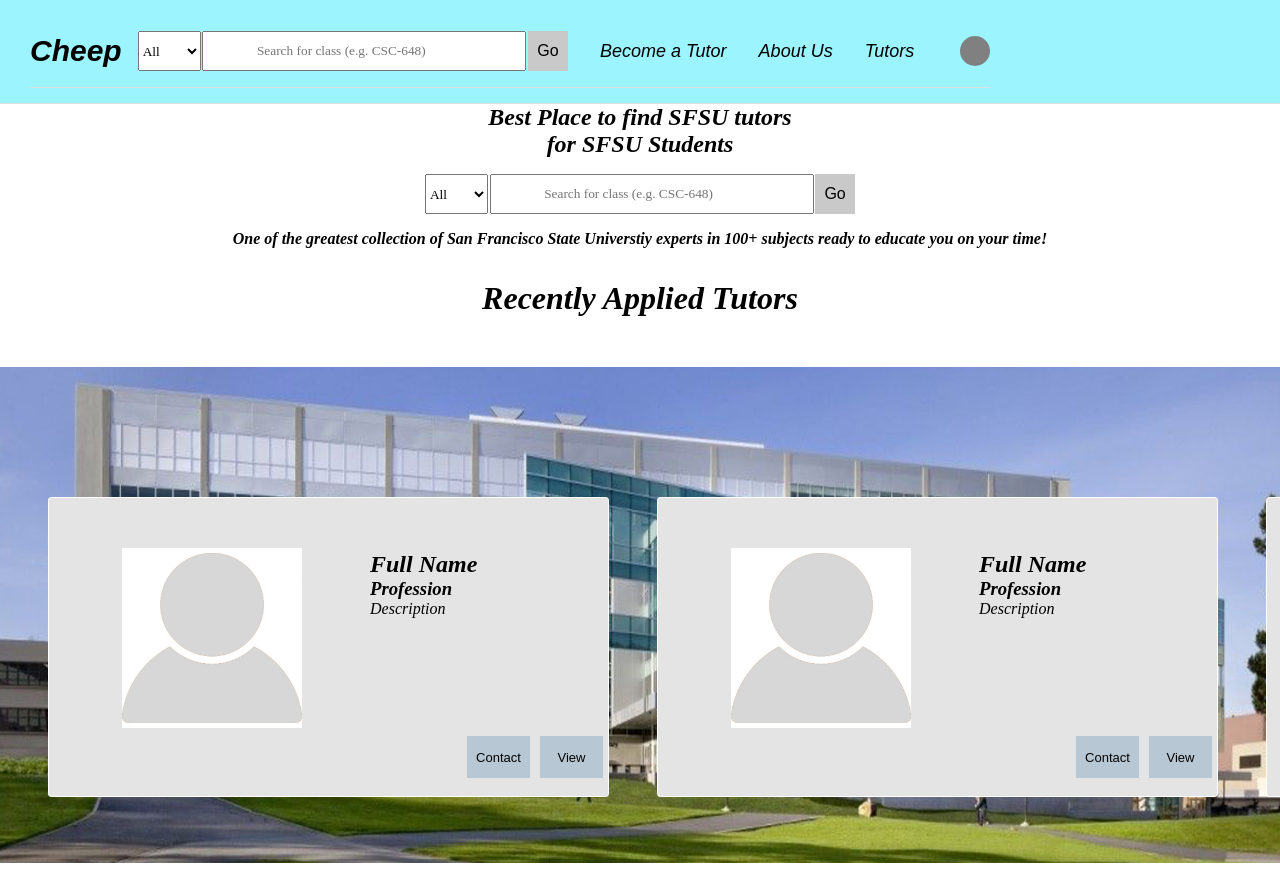
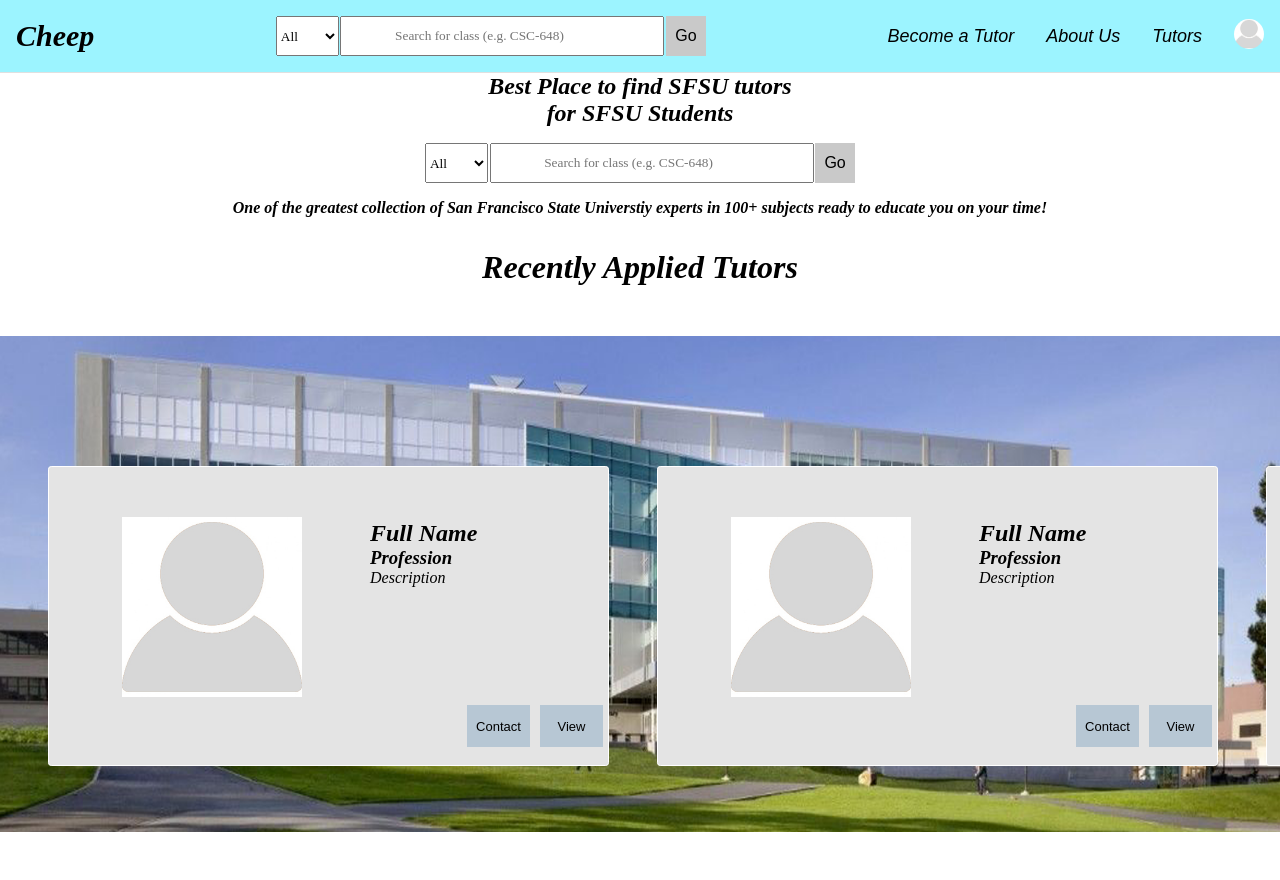
Before and after one commit to spushkin/CSC648_SFSU_Tutor_Project, a React (Create React App) app in the folder application/Front-End/: page / in a window 1280 px wide. After the commit the page ends 849 px from the top, so only its background shows below. Built offline with nearby package versions, Linux system fonts and the light colour scheme; a web font is replaced by a local one.

Commit message:
vertical prototype in sync with development

```diff
--- a/application/Front-End/src/pages/NavMenu.js
+++ b/application/Front-End/src/pages/NavMenu.js
@@ -7,83 +7,34 @@
 
 	return (
 		<Fragment>
-			<div
-				style={{
-					display: "flex",
-					justifyContent: "space-between",
-					alignItems: "center",
-					padding: "15px 30px",
-					borderBottom: "1px solid #e0e0e0",
-					backgroundColor: "#9cf4ff",
-				}}
-			>
 			<nav>
-					{/* Title */}
-					<Link
-						to="/"
-						style={{
-							fontSize: "30px",
-							fontWeight: "bold",
-							fontStyle: "italic",
-							textDecoration: "none",
-							color: "black",
-						}}
-					>
-						Cheep
-					</Link>
-
-					<SearchBar />
-					{/* Right container */}
-					<div
-						style={{
-							display: "flex",
-							alignItems: "center",
-							gap: "30px",
-						}}
-					>
-						{/* Navigation Links */}
-						<div
-							style={{
-								display: "flex",
-								gap: "30px",
-							}}
-						>
-							<div
-								className="navDropMenu"
-								onClick={() => setMenuOpen(!menuOpen)}
-							>
+				<Link to="/" className="title"><i>Cheep</i></Link>
+				<div className="menu"
+				onClick={() => {
+					setMenuOpen(!menuOpen)
+				}}>
 					<span></span>
 					<span></span>
 					<span></span>
 				</div>
-
+				<SearchBar />
 				<ul className={menuOpen ? "open" : ""}>
 					<li>
-									<NavLink to="/signup">Become a Tutor</NavLink>
+						<Link to="/template">Become a Tutor</Link>
+					</li>
+
+					<li>
+						<Link to="/about">About Us</Link>
+					</li>
+
+					<li>
+						<Link to="/tutors">Tutors</Link>
 					</li>
 					<li>
-									<NavLink to="/about">About Us</NavLink>
-								</li>
-								<li>
-									<NavLink to="/tutors">Tutors</NavLink>
+						<Link to="/"><img src={require("../images/sillouette.jpg")} className="iconStyle" /></Link>
 					</li>
 				</ul>
-						</div>
-						{/* Icon */}
-						<a href={"/SignIn"}>
-							<div
-								style={{
-									width: "30px",
-									height: "30px",
-									borderRadius: "50%",
-									backgroundColor: "gray",
-								}}
-							></div>
-						</a>
-					</div>
-
 			</nav>
-			</div>
 		</Fragment>
 	);
 }
```
Also changed, not shown: application/Front-End/src/pages/Dropdown.js (deleted, +0 -56 lines). Lines whose indentation alone changed are shown as unchanged.
